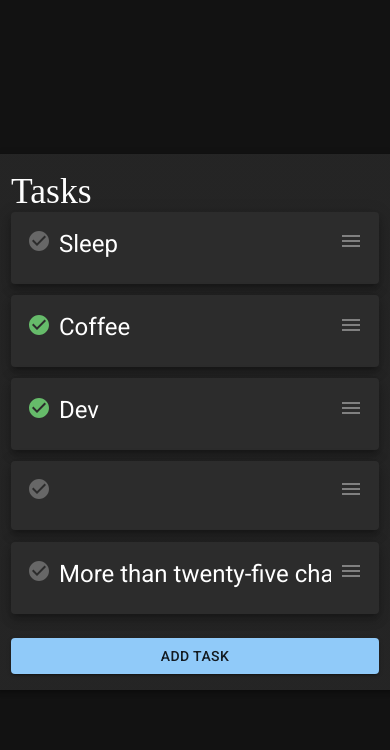
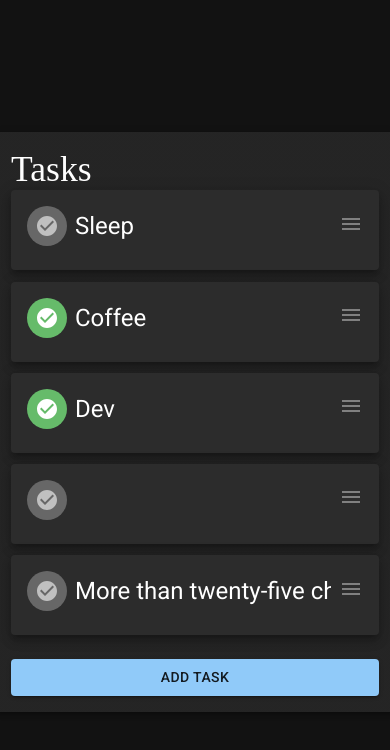
Before and after one commit to benjammin4dayz/react-checklist-app, a React (Vite) app: page / in a window 390 px wide. Shown: the top 750 px of the page. Built offline with nearby package versions, Linux system fonts and the light colour scheme.

Commit message:
Refactor and style task status icon * Add a check to prevent abrupt and potentially misleading color transitions * Add 'touch' handlers in attempts to improve mobile experience * Use effect and state to manage icon color * Use Mui Avatar component in lieu of div container

```diff
--- a/src/components/TaskCard/TaskStatusIcon.tsx
+++ b/src/components/TaskCard/TaskStatusIcon.tsx
@@ -1,42 +1,71 @@
-import { useState, type FC } from 'react';
+import {
+  useEffect,
+  useState,
+  type ComponentPropsWithoutRef,
+  type FC,
+} from 'react';
+import { Avatar } from '@mui/material';
 import { CheckCircle } from '@mui/icons-material';
 
 type TaskStatusIconProps = {
   checked: boolean;
-} & JSX.IntrinsicElements['div'];
+  colorChangeCooldown?: number;
+} & ComponentPropsWithoutRef<typeof Avatar>;
 
 export const TaskStatusIcon: FC<TaskStatusIconProps> = ({
   checked,
+  colorChangeCooldown = 1000,
   ...restProps
 }) => {
-  const [isHovered, setIsHovered] = useState(false);
+  const [iconColor, setIconColor] = useState<
+    'gray' | 'warning.main' | 'primary.main' | 'success.main'
+  >('gray');
+  const [isHot, setIsHot] = useState<boolean>(false);
+  const [isHovered, setIsHovered] = useState<boolean>(false);
 
   const handleMouseEnter = () => setIsHovered(true);
   const handleMouseOut = () => setIsHovered(false);
+  const handleTouchStart = () => setIsHovered(true);
+  const handleTouchEnd = () => setIsHovered(false);
 
-  let iconColor = 'gray';
+  useEffect(() => {
+    setIsHot(true);
 
-  if (isHovered && checked) {
-    iconColor = 'warning.main';
-  } else if (isHovered) {
-    iconColor = 'primary.main';
-  } else if (checked) {
-    iconColor = 'success.main';
-  }
+    const timeout = setTimeout(() => {
+      setIsHot(false);
+    }, colorChangeCooldown);
+
+    return () => {
+      clearTimeout(timeout);
+    };
+  }, [checked, colorChangeCooldown]);
+
+  useEffect(() => {
+    if (checked && isHovered && !isHot) {
+      setIconColor('warning.main');
+    } else if (isHovered && !isHot) {
+      setIconColor('primary.main');
+    } else if (checked) {
+      setIconColor('success.main');
+    } else {
+      setIconColor('gray');
+    }
+  }, [checked, isHovered, isHot]);
 
   return (
-    <div
+    <Avatar
       onMouseEnter={handleMouseEnter}
       onMouseLeave={handleMouseOut}
+      onTouchStart={handleTouchStart}
+      onTouchEnd={handleTouchEnd}
+      sx={{
+        backgroundColor: iconColor,
+        opacity: checked ? 1 : 0.7,
+        transition: `background-color ${colorChangeCooldown / 2}ms ease`,
+      }}
       {...restProps}
     >
-      <CheckCircle
-        sx={{
-          color: iconColor,
-          opacity: checked ? 1 : 0.7,
-          transition: 'color 0.3s ease',
-        }}
-      />
-    </div>
+      <CheckCircle sx={{ color: 'text.primary' }} />
+    </Avatar>
   );
 };
```
